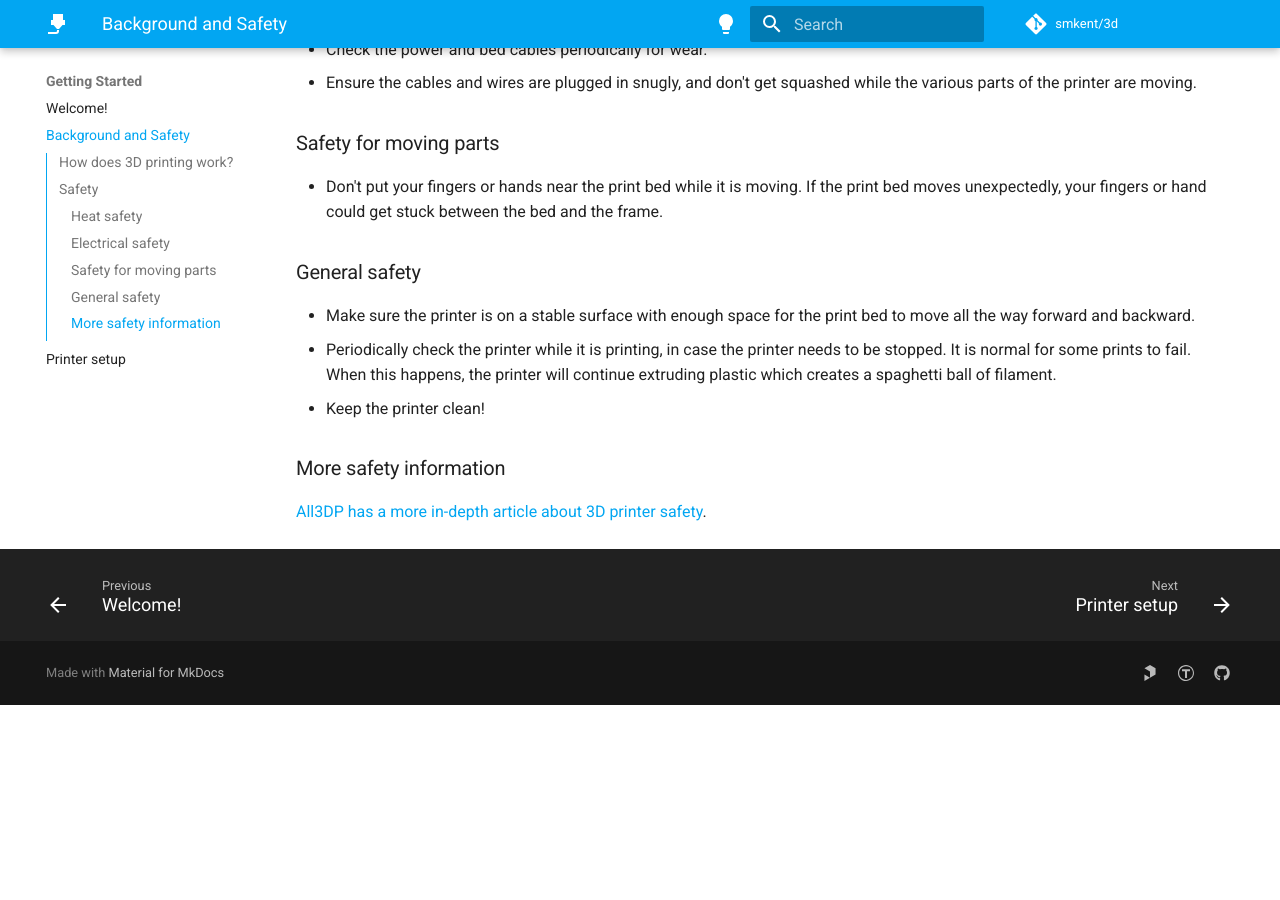
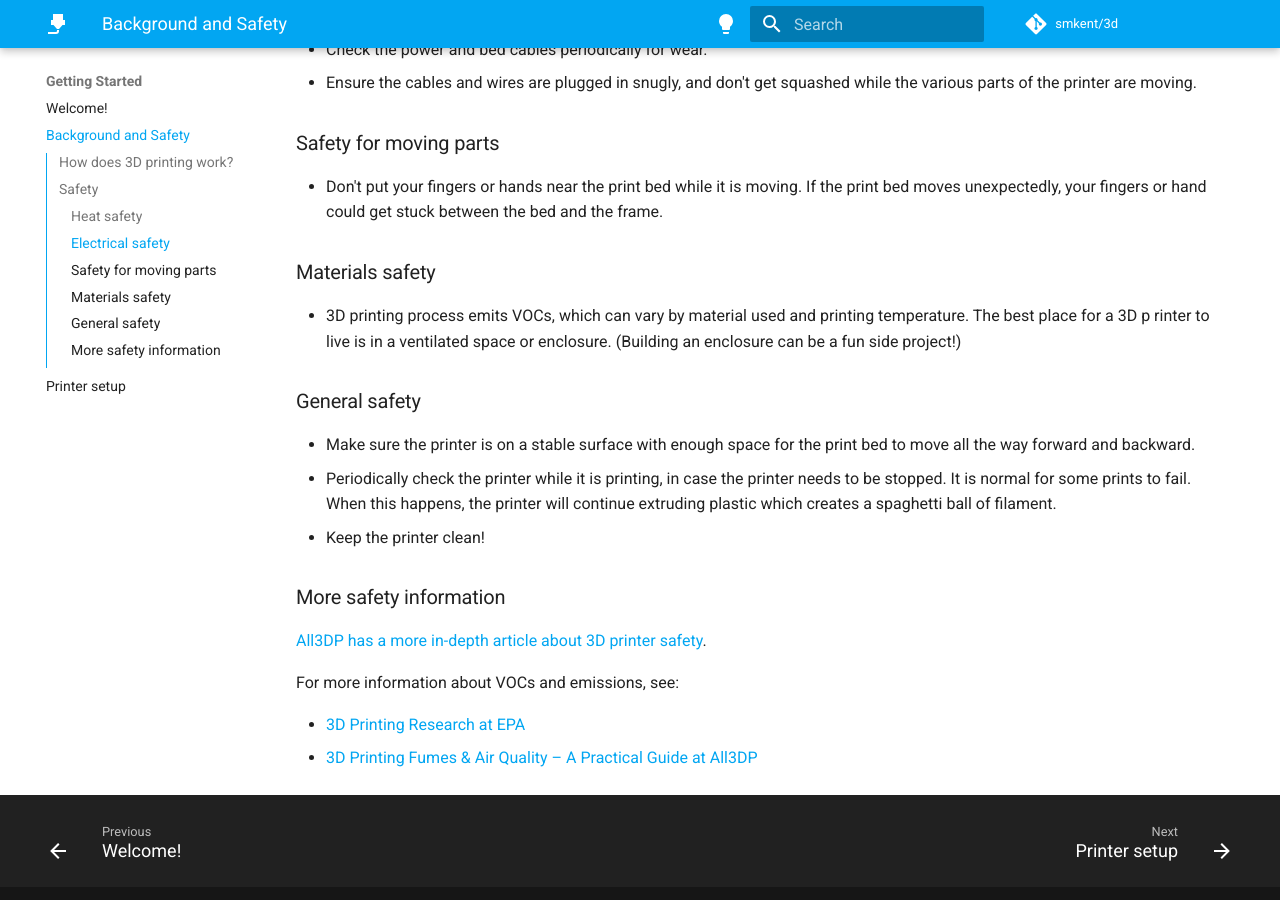
Before and after one commit to smkent/3d, an MkDocs documentation site: the page built from docs/getting-started/background-and-safety.md, in a window 1280 px wide and 900 px high, scrolled down 769 px. Built offline with MkDocs 1.6.1 and Material for MkDocs 9.7.7, drawn with Linux system fonts in a browser that asks for light colours; comment, search, counter and statistics services are not loaded; before the commit the page ends 1474 px from its top, so only the background shows below that.

Commit message:
Add materials safety information

```diff
--- a/docs/getting-started/background-and-safety.md
+++ b/docs/getting-started/background-and-safety.md
@@ -37,6 +37,12 @@ printing involves high temperatures and moving parts.
   print bed moves unexpectedly, your fingers or hand could get stuck between the
   bed and the frame.
 
+### Materials safety
+
+* 3D printing process emits VOCs, which can vary by material used and printing
+  temperature. The best place for a 3D p rinter to live is in a ventilated space
+  or enclosure. (Building an enclosure can be a fun side project!)
+
 ### General safety
 
 * Make sure the printer is on a stable surface with enough space for the print
@@ -51,6 +57,13 @@ printing involves high temperatures and moving parts.
 
 [All3DP has a more in-depth article about 3D printer safety][all3dp-printer-safety].
 
+For more information about VOCs and emissions, see:
+
+* [3D Printing Research at EPA][epa-3d-printing-research]
+* [3D Printing Fumes & Air Quality – A Practical Guide at All3DP][all3dp-fumes-air-quality]
+
 
 [all3dp-printer-safety]: https://all3dp.com/2/3d-printing-safety-simply-explained/
 [wiki-fff]: https://en.wikipedia.org/wiki/Fused_filament_fabrication
+[epa-3d-printing-research]: https://www.epa.gov/chemical-research/3d-printing-research-epa
+[all3dp-fumes-air-quality]: https://all3dp.com/1/3d-printing-emissions-air-quality/
```
